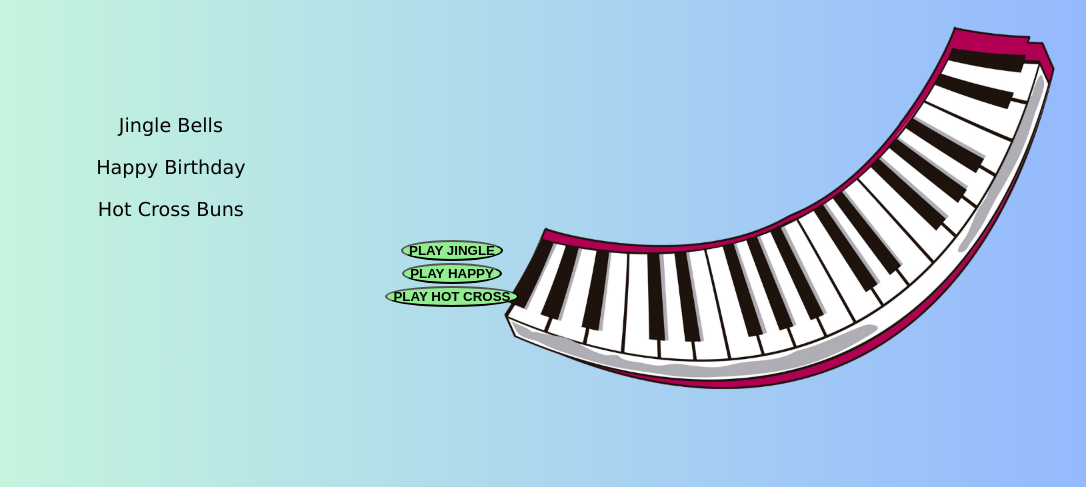
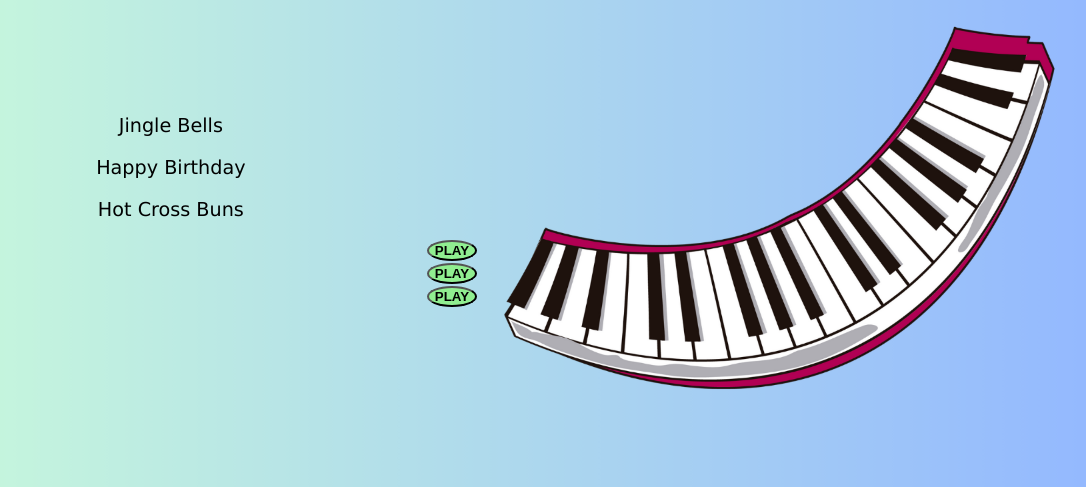
Before and after one commit to RyanBrim12/Ultimate-Piano-Teacher, a Flask app: page / in a window 1280 px wide. Shown: the part 313-800 px from the top of the page, without its empty margins (188-1274 px from the left). Run offline with Flask 3, Linux system fonts and the light colour scheme.

Commit message:
Updated button text

```diff
--- a/FLASK2.0/templates/button.html
+++ b/FLASK2.0/templates/button.html
@@ -19,10 +19,9 @@
         </section>
     </section>
     <section class = "buttons">
-        <button id="jingle_bells_button">PLAY JINGLE</button>
-        <button id="happy_birthday_button">PLAY HAPPY</button>
-        <button id="hot_crossed_buns_button">PLAY HOT CROSS</button>
-    </section>
+        <button id="jingle_bells_button">PLAY</button>
+        <button id="happy_birthday_button">PLAY</button>
+        <button id="hot_crossed_buns_button">PLAY</button>
     </section>
 
     <script src="https://code.jquery.com/jquery-3.5.1.min.js"></script>
```
